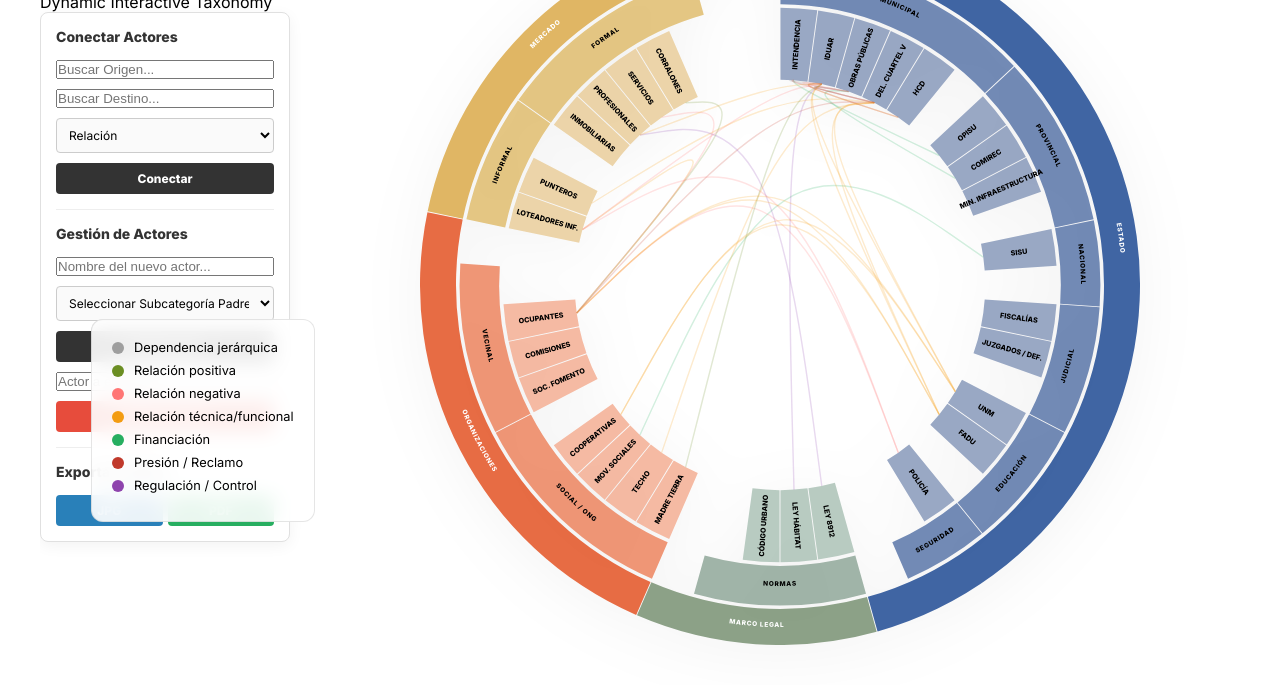
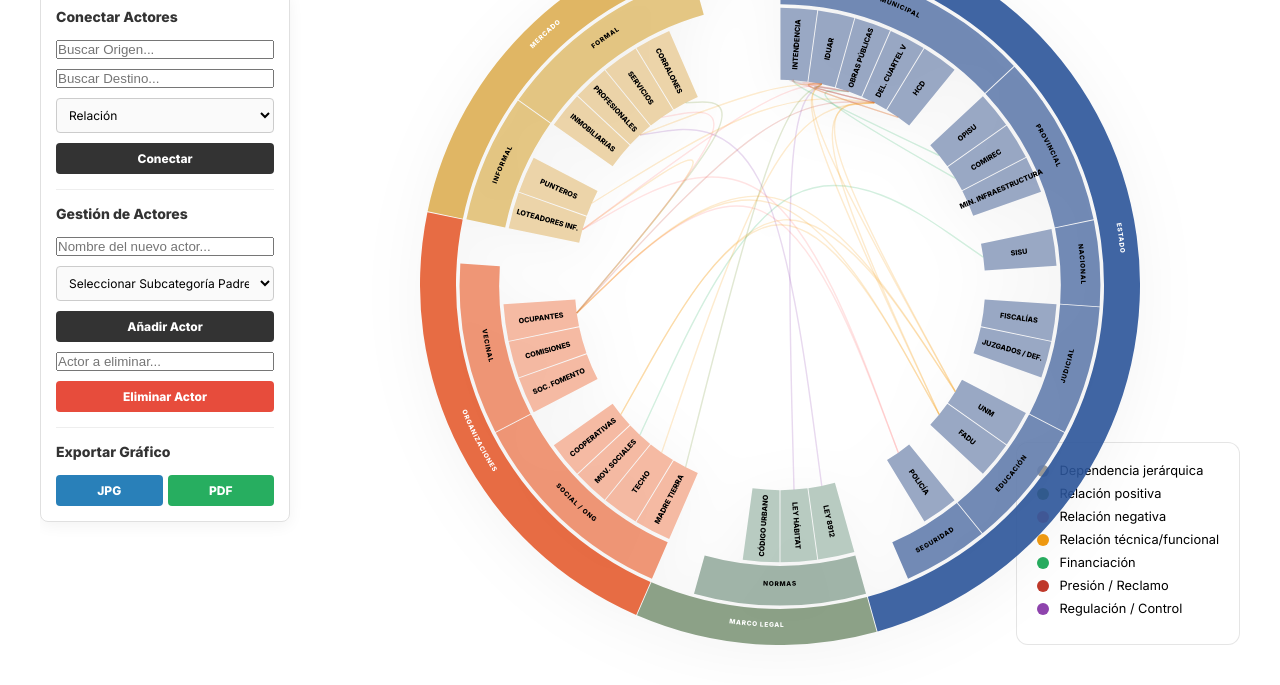
Before and after one commit to agusfabrizio/red-moreno-viz, a website built with Vite: page index.html in a window 1280 px wide. Shown: the part 115-800 px from the top of the page. Built offline with nearby package versions, Linux system fonts and the light colour scheme.

Commit message:
Remove subtitle and move legend to bottom right

```diff
--- a/index.html
+++ b/index.html
@@ -16,7 +16,6 @@
     <div id="app">
         <div class="content">
             <h1>RED MORENO</h1>
-            <p>Dynamic Interactive Taxonomy</p>
 
             <div class="control-panel">
                 <h3>Conectar Actores</h3>
@@ -57,6 +56,8 @@
                 </div>
             </div>
 
+        </div>
+
         <div class="legend">
             <div class="legend-item">
                 <span class="dot" style="background: #9E9E9E;"></span>
@@ -87,7 +88,6 @@
                 <span>Regulación / Control</span>
             </div>
         </div>
-        </div>
 
         <svg id="viz"></svg>
     </div>
```
Lines whose indentation alone changed are shown as unchanged.
